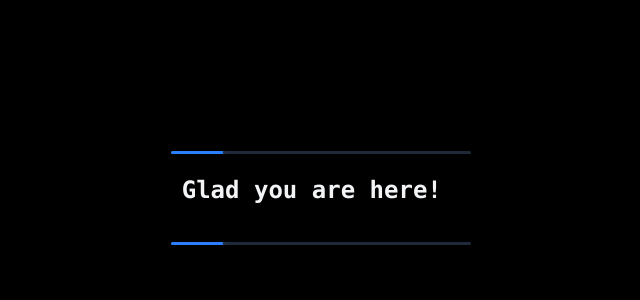
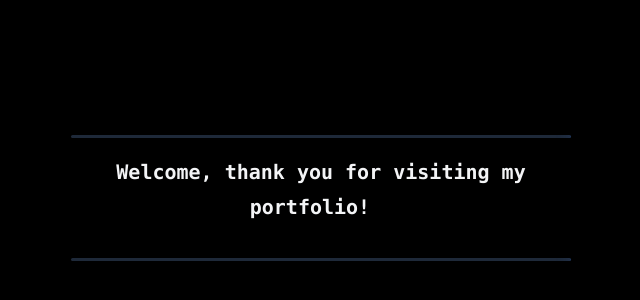
Before and after one commit to Evan-Boodoosingh/portfolio, a React (Vite) app: page / in a window 1280 px wide. Shown: the part 202-502 px from the top of the page, without its empty margins (319-959 px from the left). Built offline with nearby package versions, Linux system fonts and the light colour scheme.

Commit message:
feat: enhance LoadingScreenAnimation with text animation and loading duration adjustments

```diff
--- a/src/App.jsx
+++ b/src/App.jsx
@@ -4,10 +4,13 @@ import Navbar from "./Ui/NavBar";
 import LoadingScreenAnimation from "./Ui/LoadingScreenAnimation";
 
 function App() {
+  const [isLoading, setIsLoading] = useState(false);
   const [isMenuOpen, setIsMenuOpen] = useState(false);
   return (
     <>
-      <LoadingScreenAnimation />
+      {!isLoading && (
+        <LoadingScreenAnimation onComplete={() => setIsLoading(true)} />
+      )}
       <Navbar isMenuOpen={isMenuOpen} setIsMenuOpen={setIsMenuOpen} />
       <MobileMenu isMenuOpen={isMenuOpen} setIsMenuOpen={setIsMenuOpen} />
     </>
--- a/src/Ui/LoadingScreenAnimation.jsx
+++ b/src/Ui/LoadingScreenAnimation.jsx
@@ -1,17 +1,42 @@
-function LoadingScreenAnimation() {
+import React, { useEffect, useState } from "react";
+
+function LoadingScreenAnimation({ onComplete }) {
+  const [text, setText] = useState("");
+
+  const fullText = "Welcome, thank you for visiting my portfolio!";
+
+  useEffect(() => {
+    let index = 0;
+    const interval = setInterval(() => {
+      setText(fullText.substring(0, index));
+      index++;
+
+      if (index > fullText.length) {
+        clearInterval(interval);
+        setTimeout(() => {
+          onComplete();
+        }, 1000);
+      }
+    }, 100);
+
+    return () => clearInterval(interval);
+  }, [onComplete]); // Added empty dependency array!
+
   return (
-    <div className=" fixed inset-0 z-50 bg-black text-gray-100 flex flex-col items-center justify-center gap-5">
-      <div className="w-[300px] h-[3px] bg-gray-800 rounded relative overflow-hidden">
-        <div className="w-[95%] h-full bg-blue-500 shadow-[0_0_15px_#4179e3] animate-loading-bar"></div>
+    <div className=" fixed inset-0 z-50 bg-black text-gray-100 flex flex-col items-center justify-center gap-5 md:px-0 sm:px-6 px-4">
+      <div className="w-[665px] sm:w-[500px] max-sm:w-[300px] h-[3px] bg-gray-800 rounded relative overflow-hidden">
+        <div className="w-[96%] h-full bg-blue-500 shadow-[0_0_15px_#4179e3] animate-loading-bar"></div>
       </div>
 
-      <div className="mb-4 text-2xl font-mono font-semibold">
-        Glad you are here!
-        <span className="animate_blink ml-1 text-xs font-bold"> | </span>
+      <div className="mb-4 text-2xl sm:text-xl max-sm:text-base font-mono font-semibold text-center max-w-[665px] sm:max-w-[500px] max-sm:max-w-[300px]">
+        {text}
+        <span className="animate_blink ml-1 text-4xl sm:text-3xl max-sm:text-xl font-bold">
+          |
+        </span>
       </div>
 
-      <div className="w-[300px] h-[3px] bg-gray-800 rounded relative overflow-hidden">
-        <div className="w-[95%] h-full bg-blue-500 shadow-[0_0_15px_#4179e3] animate-loading-bar"></div>
+      <div className="w-[665px] sm:w-[500px] max-sm:w-[300px] h-[3px] bg-gray-800 rounded relative overflow-hidden">
+        <div className="w-[96%] h-full bg-blue-500 shadow-[0_0_15px_#4179e3] animate-loading-bar"></div>
       </div>
     </div>
   );
--- a/src/index.css
+++ b/src/index.css
@@ -18,7 +18,7 @@ html, body {
     }
   }
 .animate-loading-bar {
-    animation: loading 5s ease infinite;
+    animation: loading 6s ease infinite;
   }
 }
 
@@ -33,6 +33,6 @@ html, body {
        }
   }
   .animate_blink {
-    animation: blink 1.2s step-end infinite;
+    animation: blink 1.5s step-end infinite;
   }
 }
```
